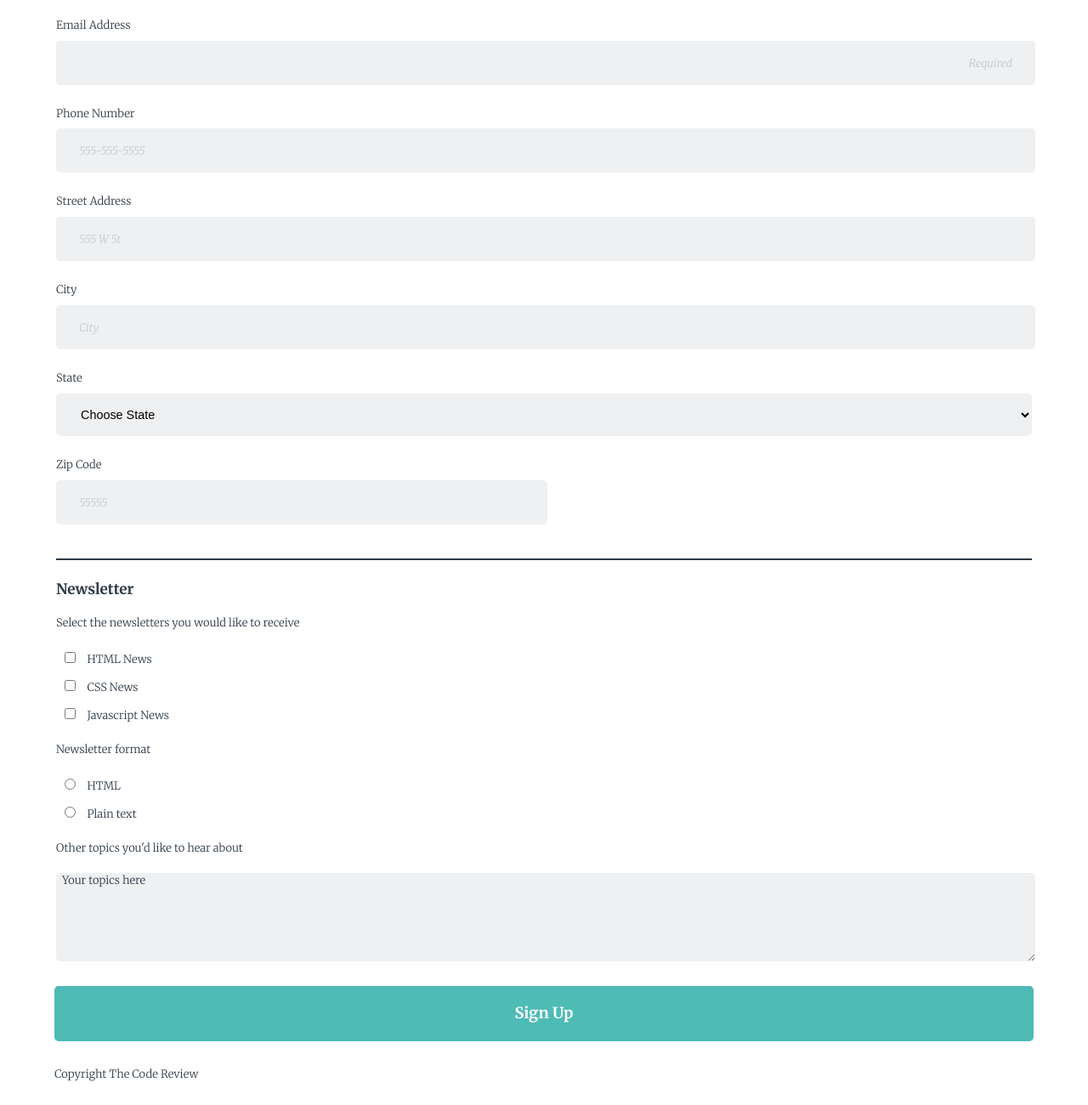
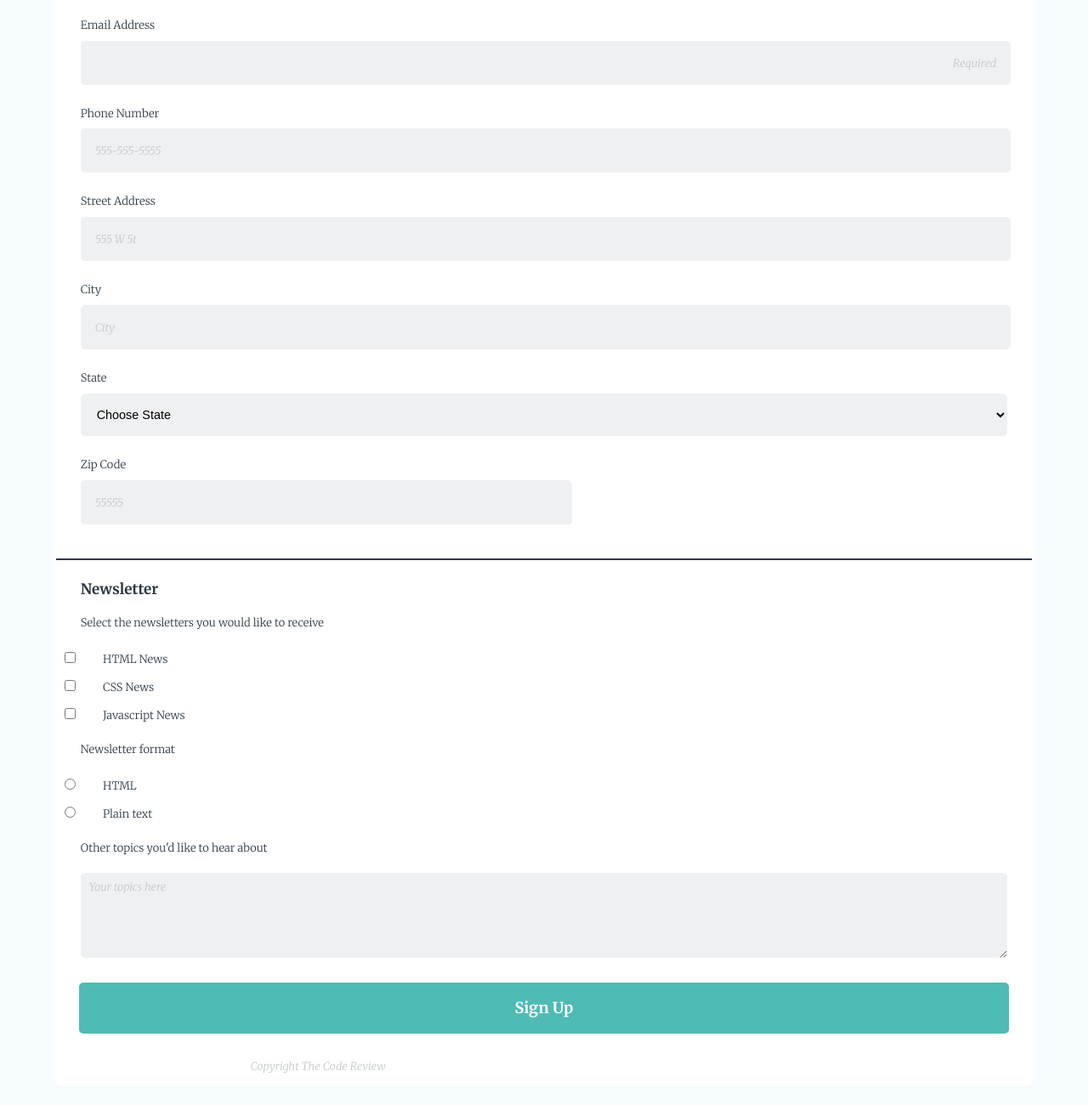
Before and after one commit to carlloganjr/fewd-project3, a plain HTML site: page form.html in a window 1280 px wide. Shown: the part 380-1680 px from the top of the page at 85% size. Before the commit the page ends 1652 px from the top, so only its background shows below. Drawn offline with Linux system fonts and the light colour scheme.

Commit message:
added validation to form

```diff
--- a/css/styles.css
+++ b/css/styles.css
@@ -1,5 +1,3 @@
-
-/* BASE ELEMENTS */
 
 body,
 textarea,
@@ -8,6 +6,12 @@ input::placeholder {
 font-family: 'Merriweather', serif;
 color: #2d3945;
 font-weight: 300;
+}
+
+/* BASE ELEMENTS */
+
+body {
+  background-color: rgba(239, 250, 254, .5);
 }
 
 body,
@@ -31,13 +35,16 @@ h1,
 legend {
   font-size: 1.1875em;
   font-weight: 700;
-  margin-top: 20px;
-  margin-bottom: 20px;
+  margin: 20px 0 20px 2.5%;
 }
 
 form {
   border-top: solid 2px #2d3945;
   margin-top: 3px;
+  background-color: #fff;
+  margin-bottom: 200px;
+  border-radius: 0 0 10px 10px;
+  padding-bottom: 15px;
 }
 
 fieldset {
@@ -49,7 +56,11 @@ legend {
   padding-top: 25px;
 }
 
-/* CLASS ELEMENTS */
+label {
+  margin-left: 2.5%;
+}
+
+/* CLASS & ID SELECTORS */
 
 .width {
   width: 90%;
@@ -69,6 +80,16 @@ legend {
   border-bottom: solid 2px #2d3945;
 }
 
+.fullname,
+.email-addr {
+  display: none;
+}
+
+#copyright {
+  width: 60%;
+  margin: 0 20%;
+}
+
 /* SUBSTRING SELECTORS & PSUEDO-CLASSES */
 
 select,
@@ -78,13 +99,14 @@ input[type="tel"],
 input[type="email"] {
   background-color: #eff0f1;
   border: none;
-  width: 100%;
+  width: 95%;
   height: 50px;
   border-radius: 5px;
+  margin-left: 2.5%;
   margin-top: 10px;
   margin-bottom: 25px;
   font-size: 1em;
-  text-indent: 25px;
+  text-indent: 15px;
 }
 
 input[name*="zip_code"] {
@@ -94,31 +116,30 @@ input[name*="zip_code"] {
 
 input::placeholder {
   text-align: left;
+}
+
+#copyright,
+textarea,
+input::placeholder {
   font-style: italic;
   color: #C3C7CA;
 }
 
 input[required]::placeholder {
   text-align: right;
-  padding-right: 25px;
+  padding-right: 15px;
 }
 
 input[type^="check"],
 input[type*="radio"] {
-  margin: 10px;
+  margin: 10px 0 10px 10px;
 }
-
-/* OVERRIDE FOR TEXTAREA - HEIGHT & INDENT */
-textarea {
-  height: 100px;
-  text-indent: 5px;
-}
-/**************************************************/
 
 input[type="submit"] {
   background-color: #4EBBB5;
-  width: 100%;
-  height: 65px;
+  width: 95%;
+  margin-left: 2.5%;
+  height: 60px;
   color: #fff;
   border: none;
   border-radius: 5px;
@@ -126,3 +147,33 @@ input[type="submit"] {
   font-weight: 700;
   font-size: 1.25em;
 }
+
+input:focus,
+select:focus,
+textarea:focus {
+  transition: .25s;
+  background-color: rgba(63, 127, 191, .1);
+  border: solid 2px rgba(63, 127, 191, .75);
+}
+
+input[name*="full_name"]:focus:required:invalid
++ .fullname {
+  display: block;
+  text-align: left;
+  font-size: .75em;
+  font-style: italic;
+  color: red;
+  margin: -20px 0 15px 2.5%;
+}
+
+input[name*="full_name"]:focus:required:valid {
+  background-image: url();
+}
+
+/* OVERRIDE FOR TEXTAREA - HEIGHT & INDENT */
+textarea {
+  height: 80px;
+  padding: 10px 0;
+  text-indent: 10px;
+}
+/**************************************************/
--- a/form.html
+++ b/form.html
@@ -23,14 +23,17 @@
           <legend>Contact Information</legend>
           <label for="full-name">Full Name</label>
           <input required type="text" id="full-name" name="full_name"
+          placeholder="Required" pattern="[a-zA-Z]+[ ]+[a-zA-Z]+">
+          <div class="fullname">Please enter a first and last name</div>
+          <label for="email-address">Email Address</label>
+          <input required type="email" id=="email-address" name="email_address"
           placeholder="Required">
-          <label for="email">Email Address</label>
-          <input required type="email" id=="email" name="email"
-          placeholder="Required">
-          <label for="phone">Phone Number</label>
-          <input type="tel" id="phone" name="phone" placeholder="555-555-5555">
-          <label for="street-addr">Street Address</label>
-          <input type="text" id="street-addr" name="street_addr"
+          <div class="email-addr">Please enter a valid email address</div>
+          <label for="phone-number">Phone Number</label>
+          <input type="tel" id="phone-number" name="phone_number"
+          placeholder="555-555-5555">
+          <label for="street-address">Street Address</label>
+          <input type="text" id="street-address" name="street_address"
           placeholder="555 W 5t">
           <label for="city">City</label>
           <input type="text" id="city" name="city" placeholder="City">
@@ -99,13 +102,13 @@
           <label for="html-news">HTML News</label><br>
           <input type="checkbox" id="css-news" name="css_news">
           <label for="css-news">CSS News</label><br>
-          <input type="checkbox" id="java-news" name="java_news">
-          <label for="java-news">Javascript News</label><br><br>
+          <input type="checkbox" id="javascript-news" name="javascript_news">
+          <label for="javascript-news">Javascript News</label><br><br>
           <label>Newsletter format</label><br><br>
           <input type="radio" id="html" name="html-plain">
           <label for="html">HTML</label><br>
-          <input type="radio" id="plain" name="html-plain">
-          <label for="plain">Plain text</label><br><br>
+          <input type="radio" id="plain-text" name="html-plain">
+          <label for="plain-text">Plain text</label><br><br>
           <label for="topics">Other topics you'd like to hear about</p>
           <textarea id="topics" name="topics">Your topics here</textarea>
         </fieldset>
```
